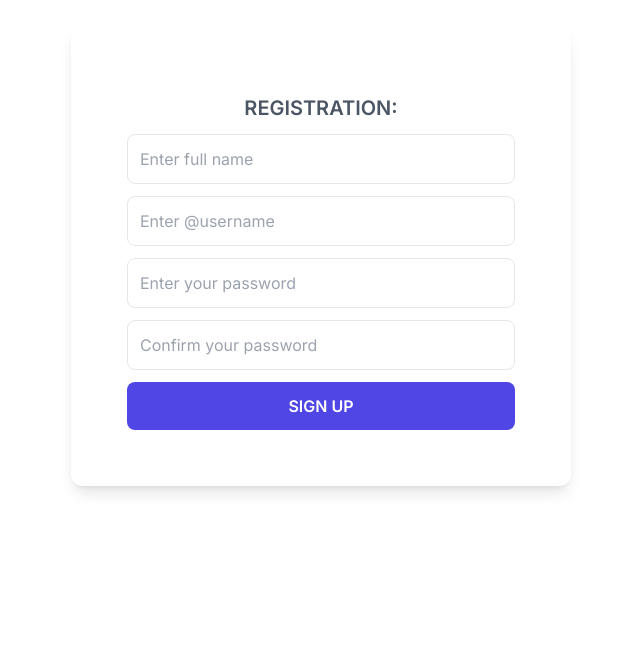
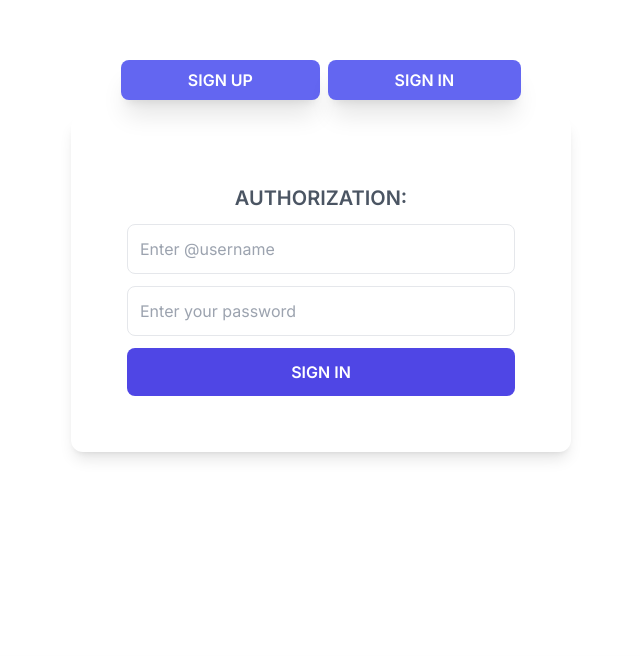
Before and after one commit to mukhriddin-dev/TELETYPE-CLONE, a plain HTML site: page src/index.html in a window 1280 px wide. Shown: the part 144-800 px from the top of the page, without its empty margins (319-959 px from the left). Drawn offline with nearby package versions, Linux system fonts and the light colour scheme.

Commit message:
added sign in/up window

```diff
--- a/src/assets/utils.js
+++ b/src/assets/utils.js
@@ -0,0 +1,9 @@
+function $(selector) {
+    return document.querySelector(selector);
+}
+
+function $$(selector) {
+    return document.querySelectorAll(selector);
+}
+
+export default {$, $$};
--- a/src/index.html
+++ b/src/index.html
@@ -21,11 +21,17 @@
         <title>Teletype</title>
     </head>
     <body>
+
         <div class="modal-wrapper w-screen h-screen grid place-content-center">
+
+            <ul class="flex mx-auto gap-x-2 w-[80%] mb-4">
+                <li class="grow"><button class="change-btn bg-indigo-500 w-full px-3 py-2 text-white font-semibold rounded-lg focus:bg-indigo-400 shadow-xl">SIGN UP</button></li>
+                <li class="grow"><button class="change-btn bg-indigo-500 w-full px-3 py-2 text-white font-semibold rounded-lg focus:bg-indigo-400 shadow-xl">SIGN IN</button></li>
+            </ul>
 
             <div class="modal-content w-[500px] shadow-lg rounded-xl p-10">
 
-                <div class="p-4">
+                <div class="p-4 tab-item">
 
                    <h3 class="text-center text-xl uppercase text-gray-600 font-semibold my-3">Registration:</h3>
 
@@ -38,17 +44,34 @@
                    </form>
 
                 </div>
+
+                <div class="p-4 tab-item">
+
+                   <h3 class="text-center text-xl uppercase text-gray-600 font-semibold my-3">Authorization:</h3>
+
+                   <form action="#">
+
+                     <input type="text" required maxlength="20" class="p-3 mb-3 border rounded-lg w-full" placeholder="Enter @username" >
+                     <input type="password" required class="p-3 mb-3 border rounded-lg w-full" placeholder="Enter your password" >
+
+                     <button class="bg-indigo-600 text-white font-semibold  p-3 w-full rounded-lg focus:bg-indigo-400 ">SIGN IN</button>
+
+                 </form>
+
+                </div>
+
+
+
             </div>
         </div>
 
         <!-- --------------- header -------------- -->
         <header class="shadow-lg py-5 px-7 bg-white backdrop-blur-md">
             <nav class="flex justify-between items-center">
+
                 <a href="#"><img src="../src/assets/images/logo.svg" alt="logo" /></a>
 
-                <button
-                    class="bg-indigo-600 focus:ring-indigo-500 focus:ring-4 p-4 text-white font-semibold rounded-lg text-xs"
-                >
+                <button class="bg-indigo-600 focus:ring-indigo-500 focus:ring-4 p-4 text-white font-semibold rounded-lg text-xs">
                     Join
                 </button>
             </nav>
@@ -107,4 +130,5 @@
             </section>
         </main>
     </body>
+    <script type="module" src="./index.js"></script>
 </html>
--- a/src/index.js
+++ b/src/index.js
@@ -0,0 +1,30 @@
+import utils from "./assets/utils.js";
+let {$$, $} = utils;
+
+/// ----------- BTN CHANGE ACTION --------------------
+
+$$(".change-btn").forEach((button, index) => {
+    button.addEventListener("click", () => {
+        localStorage.setItem("tabNumber", index);
+
+        console.log(localStorage.getItem("tabNumber"));
+
+        showContent(index);
+    });
+});
+
+// ---------------- TAB ACTIVATION ACTIONS ------------
+
+function hideContent() {
+    $$(".tab-item").forEach((tab) => {
+        tab.style.display = "none";
+    });
+}
+
+function showContent(index) {
+    hideContent();
+    $$(".tab-item")[index].style.display = "block";
+}
+
+hideContent();
+showContent( localStorage.getItem("tabNumber") || 1);
```
Also changed, not shown: src/post.html (+1 -0 lines), src/assets/images/letter-lx-logo-icon-design-template-elements-2BRA00H.jpg (added), src/assets/images/print-271675737.webp (added).
